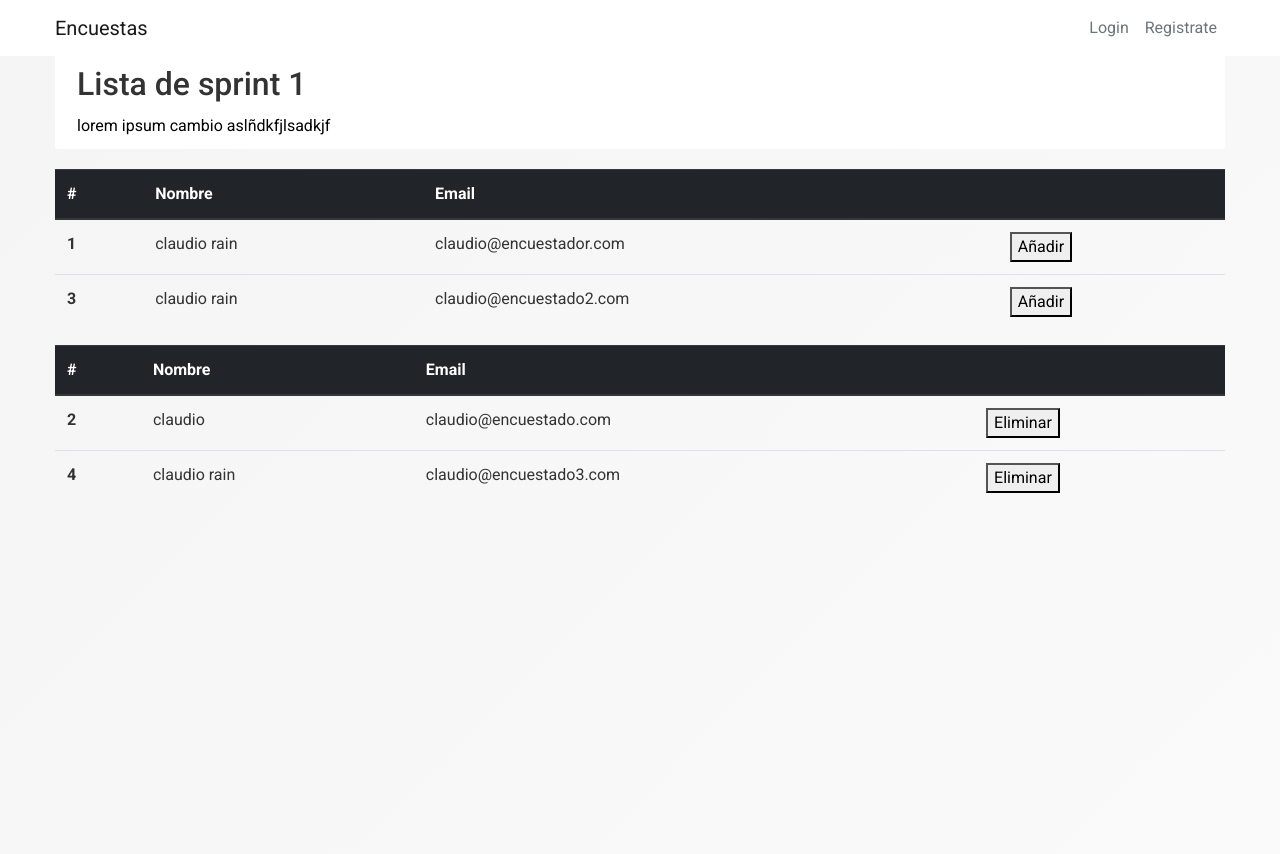
After one commit to rainclaudio/Survey-Platform, a Flask app: page /editar_lista/1 in a window 1280 px wide. The commit adds this page. Run offline with Flask 2, Linux system fonts and the light colour scheme; data comes from the database, SQL or seed files in the repository; both versions use the stored data as it was after the commit; some libraries are stand-ins or nearby versions.

Commit message:
crud lista listo

```diff
--- a/encuestas/models.py
+++ b/encuestas/models.py
@@ -67,6 +67,7 @@ class ListaDifusion(db.Model):
     id = db.Column(db.Integer, primary_key = True)
     title = db.Column(db.String(100),nullable = False)
     description = db.Column(db.String(1000), nullable = False)
+    user_id = db.Column(db.Integer, db.ForeignKey('user.id'),nullable = False)
 
 class UserInList(db.Model):
     id = db.Column(db.Integer,primary_key = True)
--- a/encuestas/routes.py
+++ b/encuestas/routes.py
@@ -1,9 +1,12 @@
+from collections import UserDict
 from fileinput import filename
 from re import A
 from textwrap import indent
 from turtle import title
 from flask import render_template, url_for, flash, redirect, request, jsonify
 from datetime import datetime
+
+from sqlalchemy import and_
 from encuestas import app,db, bcrypt
 
 from encuestas.forms import CrearEncuestaForm, CrearItemForm, CrearPreguntaForm, RegistrationForm, LoginForm, EnviarRespuestaForm, updatePerfil
@@ -179,7 +182,7 @@ def crear_lista_difusion():
     # ListaDifusion.__table__.create(db.engine)
     listas = ListaDifusion.query.all()
     usuarios_en_listas = UserInList.query.all()
-    # lista = ListaDifusion(title = 'Lista de prueba',description =  'hola esta es una lista de prueba')
+    # lista = ListaDifusion(title = 'Lista de prueba',description =  'hola esta es una lista de prueba', user_id = current_user.username)
     # db.session.add(lista)
     # db.session.commit()
 
@@ -192,6 +195,87 @@ def crear_lista_difusion():
     # db.session.commit()
 
     return render_template('create_lista_difusion.html',encuestados = encuestados, listas = listas, pertenencias = usuarios_en_listas);
+
+@app.route("/editar_lista/<int:lista_id>", methods=['GET', 'POST'])
+def editar_lista(lista_id):
+    lista = ListaDifusion.query.get_or_404(lista_id)
+
+
+    # obtención de los usuarios en lista
+    ids_encuestados_en_lista = UserInList.query.filter_by(lista_id = lista_id)
+    id_users = []
+    for enc in ids_encuestados_en_lista:
+        id_users.append(enc.user_id)
+    print(id_users)
+
+
+    # total encuestados que no están en lista
+    total_encuestados = User.query.filter(and_(User.id.not_in(id_users),User.tipo == False))
+    # total encuestados en la lista
+    encuestados_en_lista = User.query.filter(User.id.in_(id_users))
+
+    return render_template('editar_lista.html',
+        title= 'Editar lista',
+        lista = lista,
+        total_encuestados = total_encuestados,
+        encuestados_en_lista = encuestados_en_lista
+    )
+#  crud lista
+@app.route('/add_user_in_list',methods=['POST'])
+def add_user_in_list():
+    # obtener la data que se ha recibido
+    dataGet = request.get_json(force=True)
+    lista_id = dataGet['lista_id']
+    user_id = dataGet['user_id']
+
+
+    usuario_en_lista = UserInList(lista_id = lista_id, user_id = user_id)
+    db.session.add(usuario_en_lista)
+    db.session.commit()
+
+    # Respuesta
+    reply = {"status":"success","lista: ": usuario_en_lista.lista_id, "usuario: " : usuario_en_lista.user_id}
+    return jsonify(reply)
+
+@app.route('/delete_user_in_list', methods= ['POST'])
+def delete_user_in_list():
+
+    # obtener data recibida
+    dataGet = request.get_json(force=True)
+    user_id = dataGet['user_id']
+    lista_id = dataGet['lista_id']
+
+    tupla = UserInList.query.filter_by(user_id = user_id,lista_id = lista_id).first_or_404()
+    # Creación de datos
+    db.session.delete(tupla)
+    db.session.commit()
+    # respuesta
+    reply = {"status": "deleted successfully"}
+
+    return jsonify(reply)
+@app.route('/update_title_list',methods=['POST'])
+def update_title_list():
+    # obtener la data que se ha recibido
+    dataGet = request.get_json(force=True)
+    lista = ListaDifusion.query.get_or_404(dataGet['lista_id'])
+    lista.title = dataGet['description']
+    db.session.commit()
+    # Respuesta
+    reply = {"status":"success","id": lista.id, "description" : lista.title}
+    return jsonify(reply)
+
+@app.route('/update_description_list',methods=['POST'])
+def update_description_list():
+    # obtener la data que se ha recibido
+    dataGet = request.get_json(force=True)
+    lista = ListaDifusion.query.get_or_404(dataGet['lista_id'])
+    lista.description = dataGet['description']
+    db.session.commit()
+    # Respuesta
+    reply = {"status":"success","id": lista.id, "description" : lista.description}
+    return jsonify(reply)
+
+
 
 # CRUD ENCUESTA
 @app.route('/update_pregunta_test',methods=['POST'])
--- /dev/null
+++ b/encuestas/static/javascript/editar_lista.js
@@ -0,0 +1,148 @@
+/*********************************************************************/
+/*                        Request function                          */
+/********************************************************************/
+// Se comunica con la base de datos de flask a través de una ruta.
+// obj contiene la información necesaria (metodo,headers,JSON a enviar)
+function request(obj) {
+  return new Promise(function (resolve, reject) {
+    let xhr = new XMLHttpRequest();
+    // Abrir request: Método y url
+    xhr.open(obj.method || "GET", obj.url);
+    // Añadir Headers
+    if (obj.headers) {
+      Object.keys(obj.headers).forEach((key) => {
+        xhr.setRequestHeader(key, obj.headers[key]);
+      });
+    }
+    // Luego de envío...
+    xhr.onload = function () {
+      if (xhr.status >= 200 && xhr.status < 400) {
+        // If response is all good...
+        return resolve(JSON.parse(xhr.responseText));
+      } else {
+        alert("there was an error");
+        return reject("error");
+      }
+    };
+    // Enviar
+    xhr.send(obj.body);
+  });
+}
+/********************************************************************/
+/*                      Funciones Iniciales                         */
+/********************************************************************/
+// Añaden funcionalidad a la edición del
+//título de la encuesta,preguntas y
+//descripción de los items cuando estos son renderizados por primera vez
+document.querySelectorAll(".title").forEach((encuesta) => {
+  encuesta.addEventListener("blur", async function () {
+    console.log(
+      "has dejado el campo editar título encuesta: " + encuesta.value
+    );
+    console.log("el encuesta id: ", encuesta.id.split("lista_")[1]);
+    var dataReply_updt_item = await update_title_list(
+      encuesta.id.split("lista_")[1],
+      encuesta.value
+    );
+  });
+});
+document.querySelectorAll(".description").forEach((encuesta) => {
+  encuesta.addEventListener("blur", async function () {
+    console.log(
+      "has dejado el campo editar description encuesta: " + encuesta.value
+    );
+    console.log("el encuesta id: ", encuesta.id.split("lista_descr_")[1]);
+    var dataReply_updt_item = await update_descr_list(
+      encuesta.id.split("lista_descr_")[1],
+      encuesta.value
+    );
+  });
+});
+
+async function update_title_list(encuesta_id, description) {
+  // NOTAR EL AWAIT: significa que espera hasta que se complete la request antes de seguir con el código
+  // Toma el id de la encuesta y lo actualiza
+  // LUEGO; ir a la DOM y cambiar el objeto
+  var dataReply = await request({
+    method: "POST",
+    url: "/update_title_list",
+    headers: ["Content-type", "application/x-www-form-urlencoded"],
+    body: JSON.stringify({
+      description: description,
+      lista_id: encuesta_id,
+    }),
+  });
+  console.log(dataReply);
+  return dataReply;
+}
+async function update_descr_list(encuesta_id, description) {
+  // NOTAR EL AWAIT: significa que espera hasta que se complete la request antes de seguir con el código
+  // Toma el id de la encuesta y lo actualiza
+  // LUEGO; ir a la DOM y cambiar el objeto
+  var dataReply = await request({
+    method: "POST",
+    url: "/update_description_list",
+    headers: ["Content-type", "application/x-www-form-urlencoded"],
+    body: JSON.stringify({
+      description: description,
+      lista_id: encuesta_id,
+    }),
+  });
+  console.log(dataReply);
+  return dataReply;
+}
+async function select_user(user_id, lista_id) {
+  row_user = document.getElementById(`user_${user_id}`);
+  row_user.remove();
+
+  var dataReply = await request({
+    method: "POST",
+    url: "/add_user_in_list",
+    headers: ["Content-type", "application/x-www-form-urlencoded"],
+    body: JSON.stringify({
+      user_id: user_id,
+      lista_id: lista_id,
+    }),
+  });
+
+  button_remove = document.createElement("button");
+  button_remove.textContent = "Eliminar";
+  button_remove.onclick = function () {
+    remove_user(user_id, lista_id);
+  };
+  cells_of_row = row_user.getElementsByTagName("td");
+  last_cell = cells_of_row[cells_of_row.length - 1];
+  last_cell.innerHTML = "";
+  last_cell.appendChild(button_remove);
+
+  console.log(last_cell);
+  users_in_list = document.getElementById("users-in-list");
+  users_in_list.appendChild(row_user);
+}
+async function remove_user(user_id, lista_id) {
+  row_user = document.getElementById(`user_${user_id}`);
+
+  var dataReply = await request({
+    method: "POST",
+    url: "/delete_user_in_list",
+    headers: ["Content-type", "application/x-www-form-urlencoded"],
+    body: JSON.stringify({
+      somedata: "data",
+      user_id: user_id,
+      lista_id: lista_id,
+    }),
+  });
+  button_add = document.createElement("button");
+  button_add.textContent = "Añadir";
+  button_add.onclick = function () {
+    select_user(user_id, lista_id);
+  };
+  cells_of_row = row_user.getElementsByTagName("td");
+  last_cell = cells_of_row[cells_of_row.length - 1];
+  last_cell.innerHTML = "";
+  last_cell.appendChild(button_add);
+
+  row_user.remove();
+  users_in_list = document.getElementById("total-users");
+  users_in_list.appendChild(row_user);
+}
--- a/encuestas/static/main.css
+++ b/encuestas/static/main.css
@@ -143,6 +143,10 @@ GAPS
   outline: none;
   border-bottom: 1px solid #444;
 }
+.description-encuesta {
+  border-bottom: 0;
+  transition: border-bottom 0.1s linear;
+}
 .pregunta-encuesta {
   font-size: 1.5rem;
   outline: none;
@@ -182,7 +186,7 @@ body {
 }
 
 body {
-  background: linear-gradient(-45deg, #ffffff, #e4e4e4, #ffffff);
+  background: linear-gradient(-45deg, #ffffff, #f4f4f4, #ffffff);
   background-size: 400% 400%;
   animation: gradient 15s ease;
 }
--- a/encuestas/templates/create_lista_difusion.html
+++ b/encuestas/templates/create_lista_difusion.html
@@ -36,7 +36,7 @@
     {%endfor%}
   </tbody>
 </table>
-<table class="table">
+<!-- <table class="table">
   <thead class="thead-dark">
     <tr>
       <th scope="col">#</th>
@@ -53,5 +53,5 @@
     </tr>
     {%endfor%}
   </tbody>
-</table>
+</table> -->
 {% endblock content %}
--- /dev/null
+++ b/encuestas/templates/editar_lista.html
@@ -0,0 +1,111 @@
+{% extends "layout.html" %} {%block scripts%}
+<script
+  defer
+  src="{{url_for('static', filename='javascript/editar_lista.js')}}"
+></script>
+
+{%endblock scripts%} {% block content %}
+<!-- Título -->
+<div class="content-section w-100">
+  <input
+    id="lista_{{lista.id}}"
+    type="text"
+    class="title-encuesta title w-100 border-left-0 border-right-0 border-top-0 bg-transparent outline-none h2"
+    value="{{lista.title}}"
+  />
+  <!--Descripción  -->
+  <input
+    id="lista_descr_{{lista.id}}"
+    type="text"
+    class="description-encuesta description title-encuesta w-100 border-left-0 border-right-0 border-top-0 bg-transparent outline-none"
+    value="{{lista.description}}"
+  />
+</div>
+
+<table class="table">
+  <thead class="thead-dark">
+    <tr>
+      <th scope="col">#</th>
+      <th scope="col">Nombre</th>
+      <th scope="col">Email</th>
+      <th scope="col"></th>
+    </tr>
+  </thead>
+  <tbody id="total-users">
+    {%for encuestado in total_encuestados%}
+    <tr id="user_{{encuestado.id}}">
+      <th scope="row">{{encuestado.id}}</th>
+      <td>{{encuestado.name}}</td>
+      <td>{{encuestado.email}}</td>
+      <td>
+        <button onclick="select_user('{{encuestado.id}}','{{lista.id}}')">
+          Añadir
+        </button>
+      </td>
+    </tr>
+    {%endfor%}
+  </tbody>
+</table>
+
+<table class="table">
+  <thead class="thead-dark">
+    <tr>
+      <th scope="col">#</th>
+      <th scope="col">Nombre</th>
+      <th scope="col">Email</th>
+      <th scope="col"></th>
+    </tr>
+  </thead>
+  <tbody id="users-in-list">
+    {%for encuestado in encuestados_en_lista%}
+    <tr id="user_{{encuestado.id}}">
+      <th scope="row">{{encuestado.id}}</th>
+      <td>{{encuestado.name}}</td>
+      <td>{{encuestado.email}}</td>
+      <td>
+        <button onclick="remove_user('{{encuestado.id}}','{{lista.id}}')">
+          Eliminar
+        </button>
+      </td>
+    </tr>
+    {%endfor%}
+  </tbody>
+</table>
+
+<!-- <table class="table">
+  <thead class="thead-dark">
+    <tr>
+      <th scope="col">#</th>
+      <th scope="col">title</th>
+      <th scope="col">description</th>
+    </tr>
+  </thead>
+  <tbody>
+    {%for lista in listas%}
+    <tr>
+      <th scope="row">{{lista.id}}</th>
+      <td>{{lista.title}}</td>
+      <td>{{lista.description}}</td>
+    </tr>
+    {%endfor%}
+  </tbody>
+</table> -->
+<!-- <table class="table">
+  <thead class="thead-dark">
+    <tr>
+      <th scope="col">#</th>
+      <th scope="col">usuario</th>
+      <th scope="col">registrado en</th>
+    </tr>
+  </thead>
+  <tbody>
+    {%for pertenencia in pertenencias%}
+    <tr>
+      <th scope="row">1</th>
+      <td>{{pertenencia.user_id}}</td>
+      <td>{{pertenencia.lista_id}}</td>
+    </tr>
+    {%endfor%}
+  </tbody>
+</table> -->
+{% endblock content %}
--- a/encuestas/templates/layout.html
+++ b/encuestas/templates/layout.html
@@ -34,7 +34,7 @@
     <link rel="preconnect" href="https://fonts.gstatic.com" />
     <link href="https://fonts.googleapis.com/css2?family=Roboto:wght@400;500;600;700&display=swap"
           rel="stylesheet" />
-    {%block scripts%} {%endblock%}
+    {%block scripts%} {%endblock scripts%}
 </head>
 <body>
     <header class="site-header">
```
Also changed, not shown: encuestas/site.db.
